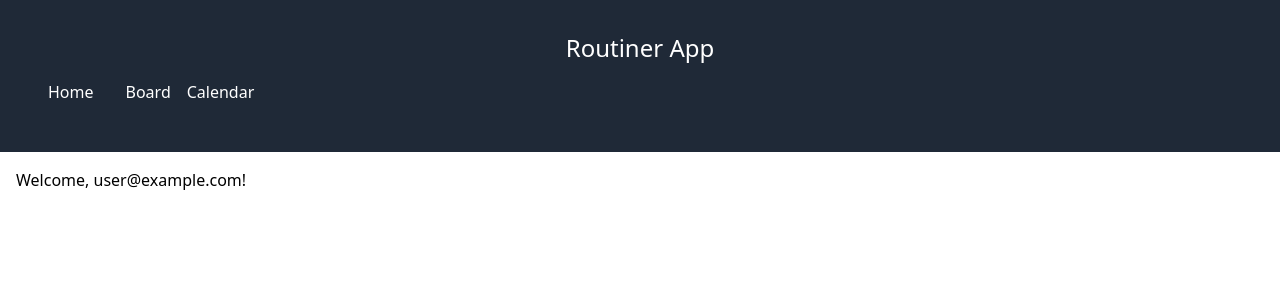
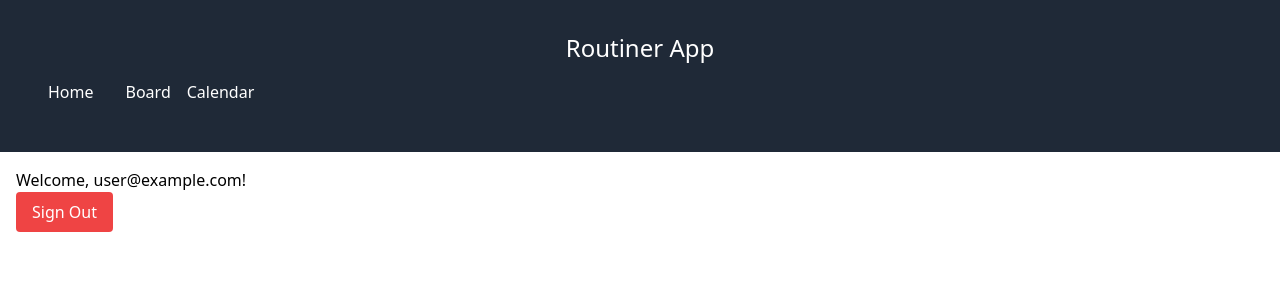
Before and after one commit to Mariphy/routiner, a Next.js app in the folder routiner/: page / in a window 1280 px wide. Shown: the top 300 px of the page. Built offline with nearby package versions, Linux system fonts and the light colour scheme; no server answers; sample sign-in values are in the browser's storage.

Commit message:
add a sign out button

```diff
--- /dev/null
+++ b/routiner/src/app/components/SignOutButton.tsx
@@ -0,0 +1,14 @@
+'use client';
+
+import { signOut } from "next-auth/react";
+
+export default function SignOutButton() {
+  return (
+    <button
+      onClick={() => signOut({ callbackUrl: "/" })}
+      className="px-4 py-2 bg-red-500 text-white rounded"
+    >
+      Sign Out
+    </button>
+  );
+}
--- a/routiner/src/app/page.tsx
+++ b/routiner/src/app/page.tsx
@@ -2,6 +2,7 @@ import { authOptions } from "@/app/auth";
 import { getServerSession } from "next-auth";
 import { redirect } from "next/navigation";
 import NavBar from "./components/NavBar";
+import SignOutButton from "./components/SignOutButton";
 
 export default async function Home() {
   const session = await getServerSession(authOptions) as { user?: { email?: string } };
@@ -19,6 +20,7 @@ export default async function Home() {
       <main className="flex-grow p-4">
         <div>
           <h1>Welcome, {session.user.email}!</h1>
+          <SignOutButton />
         </div>
       </main>
     </div>
```
